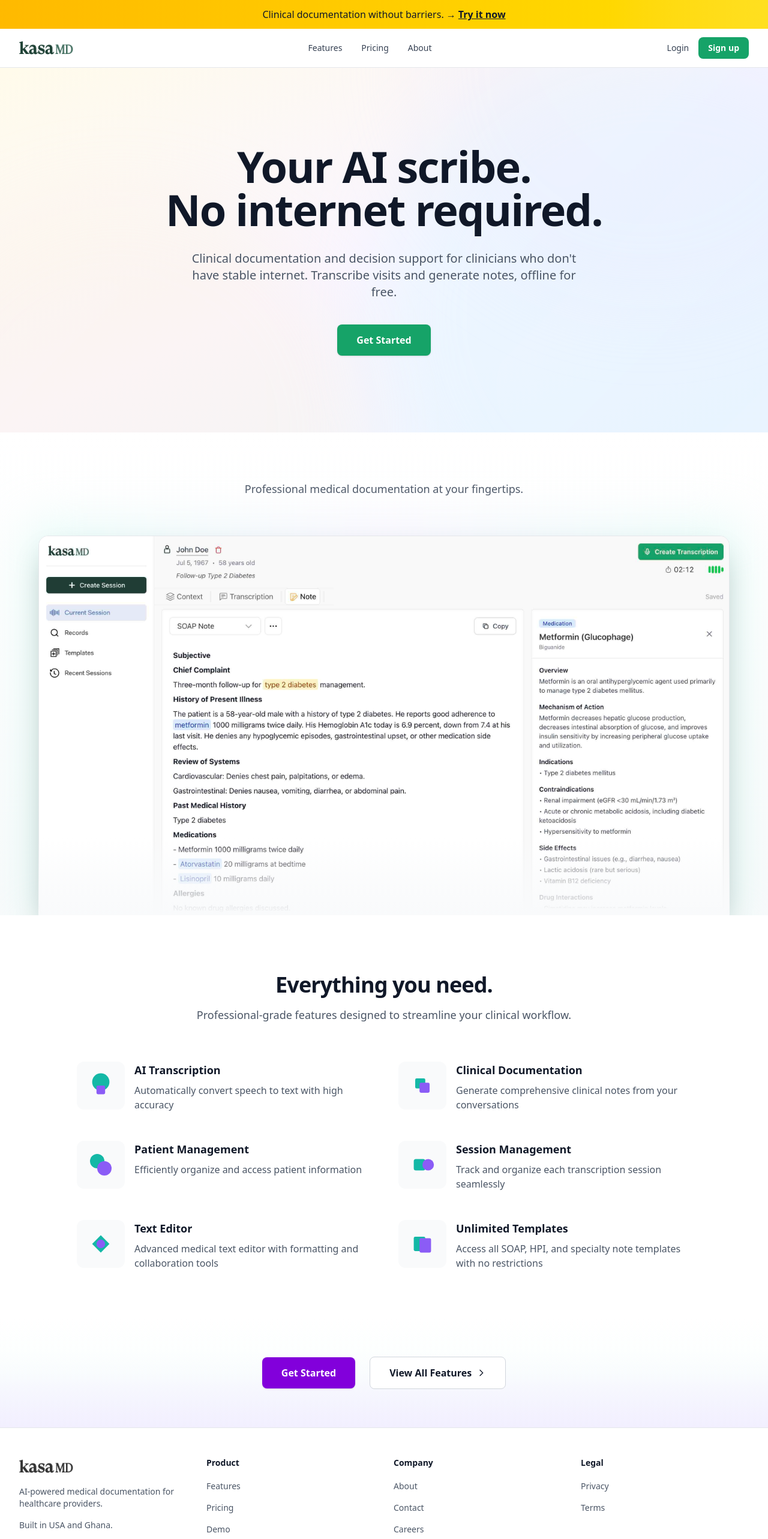
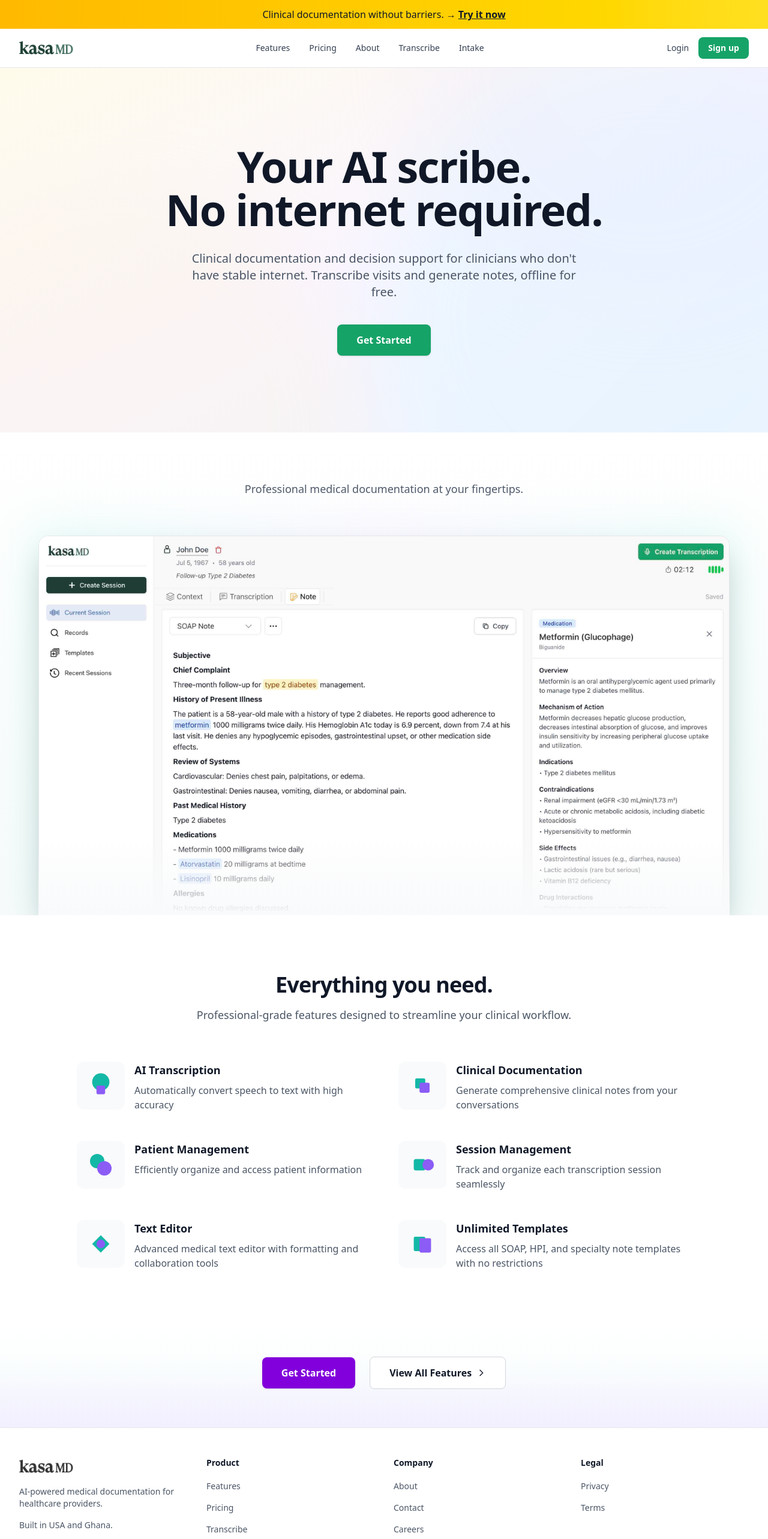
Before and after one commit to Kasa-Labs/kasa_marketing, a Next.js app: page / in a window 1280 px wide. Shown: the top 2566 px of the page at 60% size. Built offline with nearby package versions, Linux system fonts and the light colour scheme.

Commit message:
[add] added intake to kasamd.com

```diff
--- a/app/components/Footer.tsx
+++ b/app/components/Footer.tsx
@@ -41,7 +41,15 @@
                   href="https://app.kasamd.com"
                   className="text-sm text-gray-600 hover:text-gray-900"
                 >
-                  Demo
+                  Transcribe
+                </Link>
+              </li>
+              <li>
+                <Link
+                  href="https://intake.kasamd.com"
+                  className="text-sm text-gray-600 hover:text-gray-900"
+                >
+                  Intake
                 </Link>
               </li>
             </ul>
--- a/app/components/Navbar.tsx
+++ b/app/components/Navbar.tsx
@@ -37,6 +37,18 @@
               className="text-sm font-medium text-gray-700 transition-colors hover:text-gray-900"
             >
               About
+            </Link>
+            <Link
+              href="https://app.kasamd.com"
+              className="text-sm font-medium text-gray-700 transition-colors hover:text-gray-900"
+            >
+              Transcribe
+            </Link>
+            <Link
+              href="https://intake.kasamd.com"
+              className="text-sm font-medium text-gray-700 transition-colors hover:text-gray-900"
+            >
+              Intake
             </Link>
           </div>
 
@@ -112,6 +124,20 @@
               >
                 About
               </Link>
+              <Link
+                href="https://app.kasamd.com"
+                className="text-base font-medium text-gray-700 hover:text-gray-900"
+                onClick={() => setMobileMenuOpen(false)}
+              >
+                Transcribe
+              </Link>
+              <Link
+                href="https://intake.kasamd.com"
+                className="text-base font-medium text-gray-700 hover:text-gray-900"
+                onClick={() => setMobileMenuOpen(false)}
+              >
+                Intake
+              </Link>
               <div className="flex flex-col gap-3 border-t border-gray-200 pt-4">
                 <Link
                   href="https://app.kasamd.com/auth/login"
```
Also changed, not shown: 1 other file (tests, documents, lock files or other folders).
